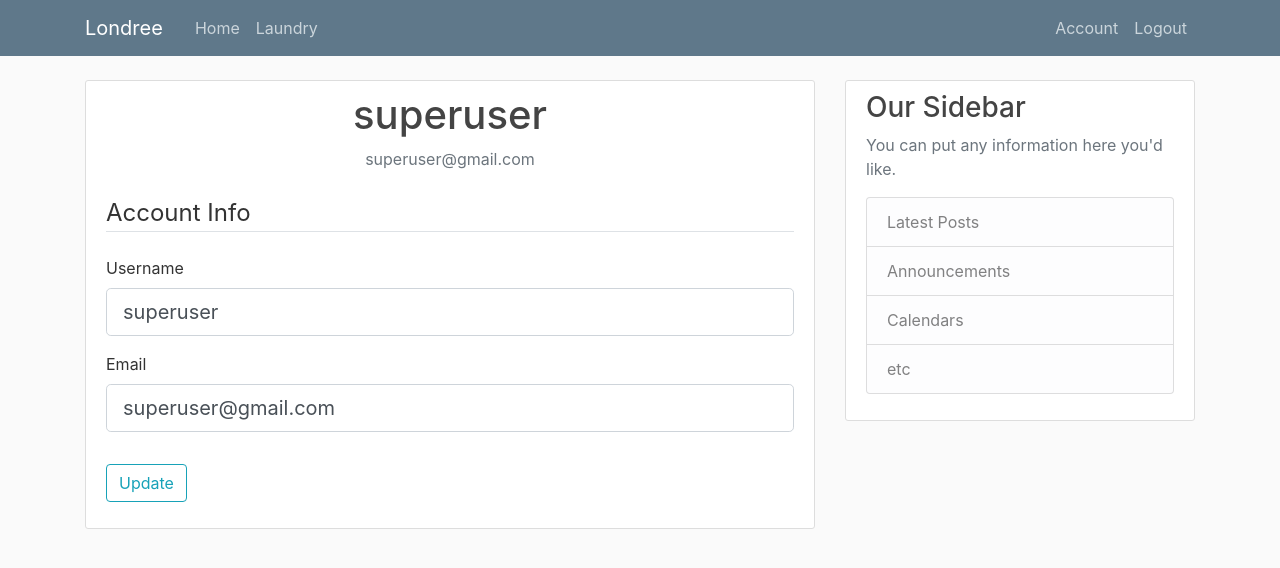
After one commit to HrushikC/londree, a Flask app: page /account in a window 1280 px wide. The commit adds this page. Shown: the top 568 px of the page. Run offline with Flask 2, Linux system fonts and the light colour scheme; a user stored in the database is signed in; parts of the project's set-up code (start-up, migrations or seed data) failed here and were passed over; some libraries are stand-ins or nearby versions.

Commit message:
created account view and update form. Added commented code for load creation routes and forms

```diff
--- a/components/forms.py
+++ b/components/forms.py
@@ -1,14 +1,14 @@
 from flask_wtf import FlaskForm
-from wtforms import StringField, PasswordField, SubmitField, BooleanField
+from flask_wtf.file import FileField, FileAllowed
+from flask_login import current_user
+from wtforms import StringField, PasswordField, SubmitField, BooleanField, IntegerField
 from wtforms.validators import DataRequired, Length, Email, EqualTo, ValidationError
-from components.models import User
+from components.models import User, Drosher
 
 
 class RegistrationForm(FlaskForm):
-    username = StringField('Username',
-                           validators=[DataRequired(), Length(min=2, max=20)])
-    email = StringField('Email',
-                        validators=[DataRequired(), Email()])
+    username = StringField('Username', validators=[DataRequired(), Length(min=2, max=20)])
+    email = StringField('Email', validators=[DataRequired(), Email()])
     password = PasswordField('Password', validators=[DataRequired()])
     confirm_password = PasswordField('Confirm Password',
                                      validators=[DataRequired(), EqualTo('password')])
@@ -26,8 +26,36 @@
 
 
 class LoginForm(FlaskForm):
-    email = StringField('Email',
-                        validators=[DataRequired(), Email()])
+    email = StringField('Email', validators=[DataRequired(), Email()])
     password = PasswordField('Password', validators=[DataRequired()])
     remember = BooleanField('Remember Me')
     submit = SubmitField('Login')
+
+
+class UpdateAccountForm(FlaskForm):
+    username = StringField('Username', validators=[DataRequired(), Length(min=2, max=20)])
+    email = StringField('Email', validators=[DataRequired(), Email()])
+    submit = SubmitField('Update')
+
+    def validate_username(self, username):
+        if username.data != current_user.username:
+            user = User.query.filter_by(username=username.data).first()
+            if user:
+                raise ValidationError('That username is taken. Please choose a different one.')
+
+    def validate_email(self, email):
+        if email.data != current_user.email:
+            user = User.query.filter_by(email=email.data).first()
+            if user:
+                raise ValidationError('That email is taken. Please choose a different one.')
+
+
+# class CreateLoadForm(FlaskForm, id):
+#     minutes = IntegerField('Time(mins)', validators=[DataRequired(), Length(min=10, max=90)])
+#
+#     def validate_load(self):
+#         user = User.query.filter_by(username=current_user.username).first()
+#         unit = Drosher.query.filter_by(id=id).first()
+#         if user.loads.drosher.filter_by(is_washer=unit.is_washer).all().len() > 1:
+#             raise ValidationError('Cannot use more than 2 ' +
+#                                   ('washers' if unit.is_washer else 'dryers') + ' at once. Please try again later.')
--- a/components/models.py
+++ b/components/models.py
@@ -12,7 +12,6 @@
     id = db.Column(db.Integer, primary_key=True)
     username = db.Column(db.String(20), unique=True, nullable=False)
     email = db.Column(db.String(120), unique=True, nullable=False)
-    image_file = db.Column(db.String(20), nullable=False, default='default.jpg')
     password = db.Column(db.String(60), nullable=False)
     loads = db.relationship('Load', backref='owner', lazy=True)
 
@@ -47,6 +46,7 @@
     duration = db.Column(db.Integer, nullable=False)  # minutes
     user_id = db.Column(db.Integer, db.ForeignKey('user.id'), nullable=False)
     drosher_id = db.Column(db.Integer, db.ForeignKey('drosher.id'), nullable=False)
+    # Need to figure out a choice column for STATUS.
 
     def __repr__(self):
         return f"Load(Owner: '{self.user_id}', Drosher: '{self.drosher_id}', " \
--- a/components/routes.py
+++ b/components/routes.py
@@ -1,7 +1,7 @@
 from flask import render_template, url_for, flash, redirect, request
 from components import app, db, bcrypt
-from components.forms import RegistrationForm, LoginForm
-from components.models import User
+from components.forms import RegistrationForm, LoginForm, UpdateAccountForm, CreateLoadForm
+from components.models import User, Laundromat, Drosher
 from flask_login import login_user, current_user, logout_user, login_required
 
 
@@ -54,7 +54,26 @@
     return redirect(url_for('home'))
 
 
-@app.route("/wash-history")
+@app.route("/account", methods=['GET', 'POST'])
 @login_required
-def wash_history():
-    return render_template('wash_history.html', title='History')
+def account():
+    form = UpdateAccountForm()
+    if form.validate_on_submit():
+        if current_user.username != form.username.data or current_user.email != form.email.data:
+            current_user.username = form.username.data
+            current_user.email = form.email.data
+            db.session.commit()
+            flash('Your account has been updated!', 'success')
+        else:
+            flash('No change detected for update.', 'info')
+        return redirect(url_for('account'))
+    elif request.method == 'GET':
+        form.username.data = current_user.username
+        form.email.data = current_user.email
+    return render_template('account.html', title='Account', form=form)
+
+
+# @app.route("<dorm_id>/unit<drosher_id>/load/new")
+# def create_load(dorm_id, drosher_id):
+#     form = CreateLoadForm(drosher_id)
+#     return render_template('create_load.html', title='Next Load', form=form)
--- /dev/null
+++ b/components/templates/account.html
@@ -0,0 +1,47 @@
+{% extends "layout.html" %}
+{% block content %}
+    <div class="content-section">
+      <div class="media">
+        <div class="media-body text-center">
+          <h2 class="account-heading">{{ current_user.username }}</h2>
+          <p class="text-secondary mb-4">{{ current_user.email }}</p>
+        </div>
+      </div>
+        <form method="POST" action="" enctype="multipart/form-data">
+            {{ form.hidden_tag() }}
+            <fieldset class="form-group">
+                <legend class="border-bottom mb-4">Account Info</legend>
+                <div class="form-group">
+                    {{ form.username.label(class="form-control-label") }}
+
+                    {% if form.username.errors %}
+                        {{ form.username(class="form-control form-control-lg is-invalid") }}
+                        <div class="invalid-feedback">
+                            {% for error in form.username.errors %}
+                                <span>{{ error }}</span>
+                            {% endfor %}
+                        </div>
+                    {% else %}
+                        {{ form.username(class="form-control form-control-lg") }}
+                    {% endif %}
+                </div>
+                <div class="form-group">
+                    {{ form.email.label(class="form-control-label") }}
+                    {% if form.email.errors %}
+                        {{ form.email(class="form-control form-control-lg is-invalid") }}
+                        <div class="invalid-feedback">
+                            {% for error in form.email.errors %}
+                                <span>{{ error }}</span>
+                            {% endfor %}
+                        </div>
+                    {% else %}
+                        {{ form.email(class="form-control form-control-lg") }}
+                    {% endif %}
+                </div>
+            </fieldset>
+            <div class="form-group">
+                {{ form.submit(class="btn btn-outline-info") }}
+            </div>
+        </form>
+    </div>
+{% endblock content %}
--- a/components/templates/layout.html
+++ b/components/templates/layout.html
@@ -27,12 +27,14 @@
 		  <div class="collapse navbar-collapse" id="navbarToggle">
 			<div class="navbar-nav mr-auto">
 			  <a class="nav-item nav-link" href="{{ url_for('home') }}">Home</a>
-              <a class="nav-item nav-link" href="{{ url_for('laundry') }}">My Dorm</a>
+			  {% if current_user.is_authenticated %}
+				<a class="nav-item nav-link" href="{{ url_for('laundry') }}">Laundry</a>
+			  {% endif %}
 			</div>
 			<!-- Navbar Right Side -->
 			<div class="navbar-nav">
 			  {% if current_user.is_authenticated %}
-                <a class="nav-item nav-link" href="{{ url_for('wash_history') }}">Wash History</a>
+				<a class="nav-item nav-link" href="{{ url_for('account') }}">Account</a>
 				<a class="nav-item nav-link" href="{{ url_for('logout') }}">Logout</a>
 			  {% else %}
 				<a class="nav-item nav-link" href="{{ url_for('login') }}">Login</a>
--- a/components/templates/wash_history.html
+++ /dev/null
@@ -1,4 +0,0 @@
-{% extends "layout.html" %}
-{% block content %}
-    <h1>{{ current_user.username }}</h1>
-{% endblock content %}
```
Also changed, not shown: components/site.db. Lines whose indentation alone changed are shown as unchanged.
